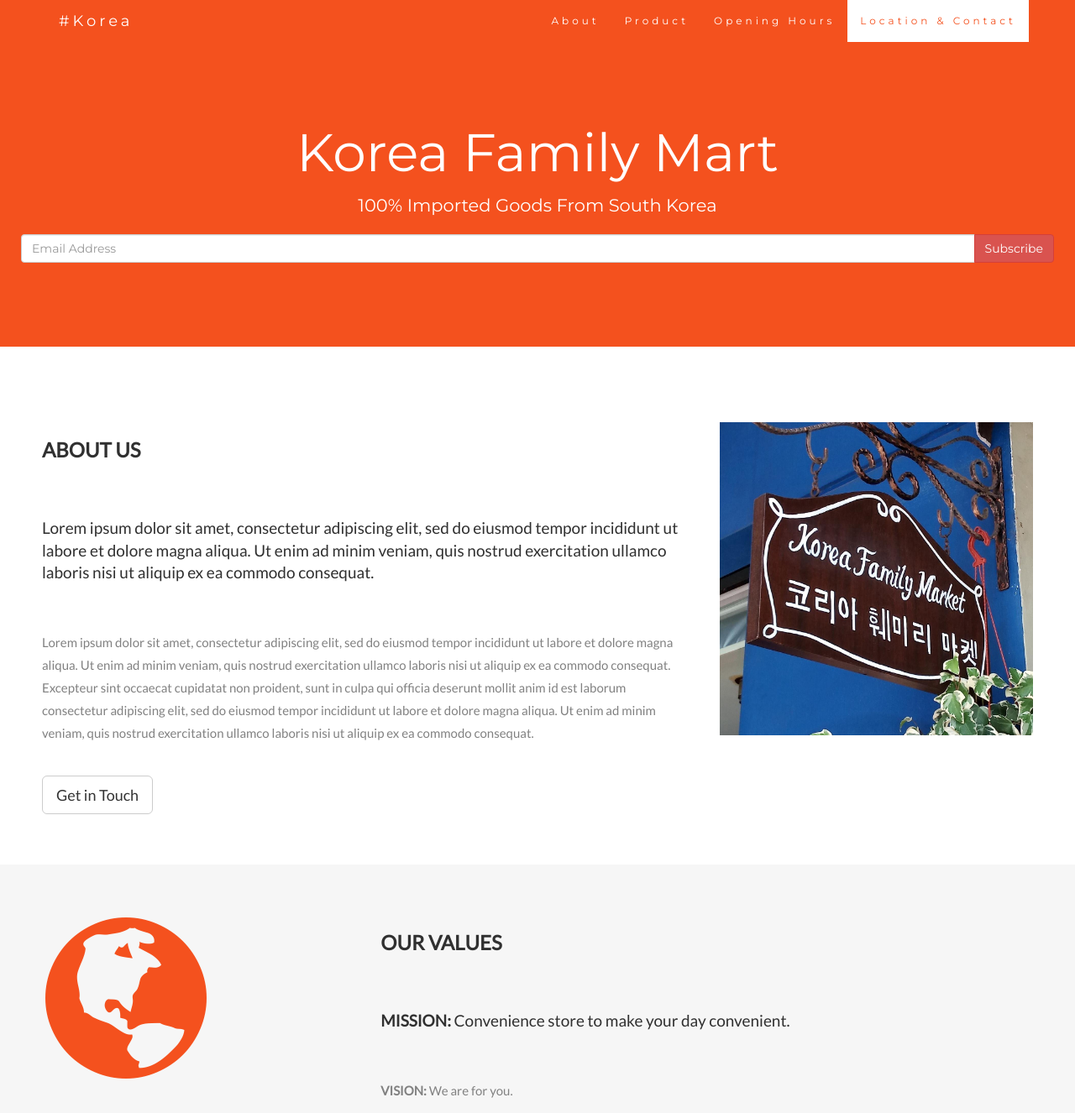
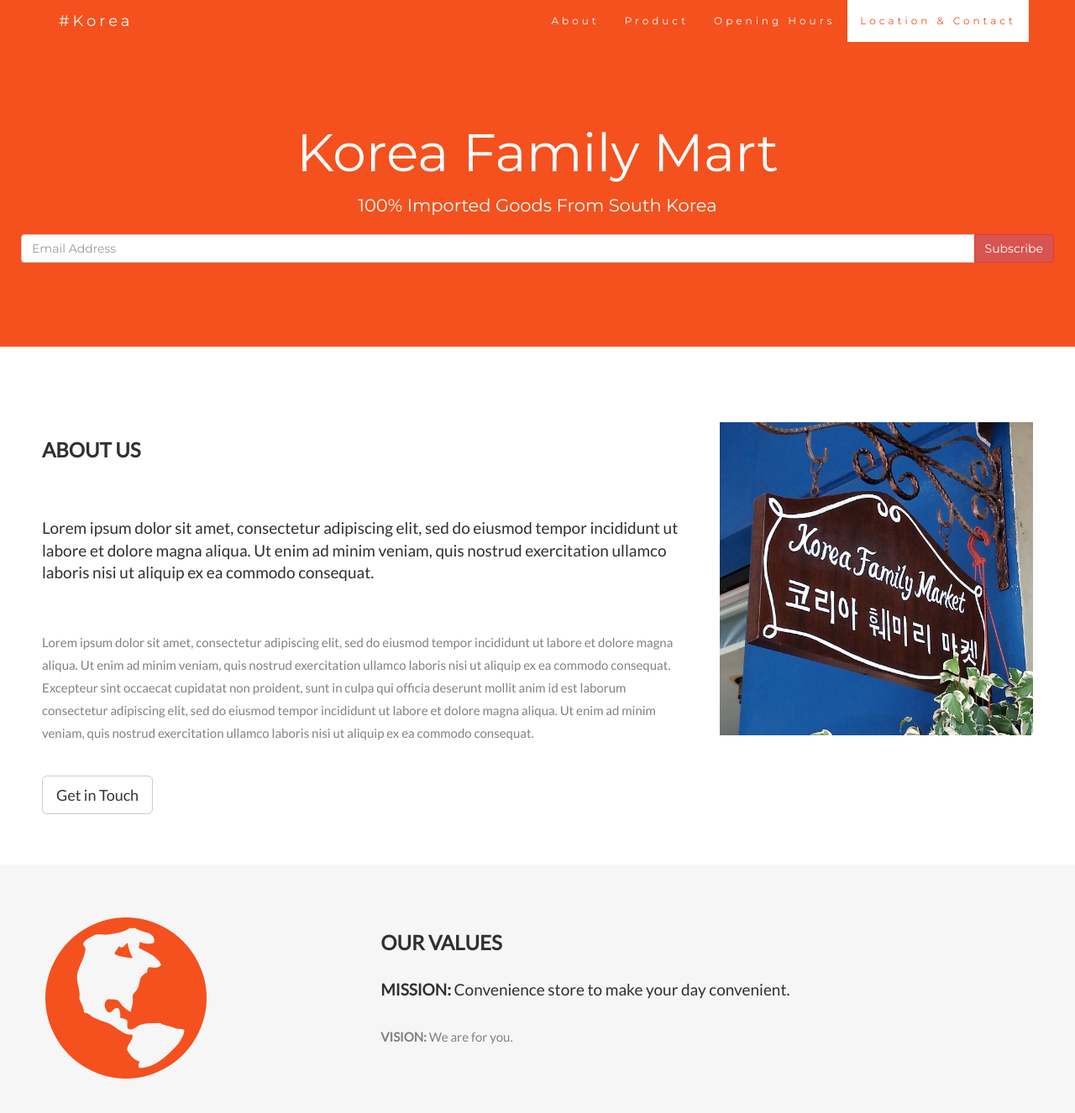
Before and after one commit to zicheng99/dmmlandingpage.github.io, a plain HTML site: page store/index.html in a window 1280 px wide. Shown: the top 1326 px of the page at 84% size. Drawn offline with nearby package versions, Linux system fonts and the light colour scheme.

Commit message:
Update index.html

```diff
--- a/store/index.html
+++ b/store/index.html
@@ -251,8 +251,8 @@
       <span class="glyphicon glyphicon-globe logo slideanim"></span>
     </div>
     <div class="col-sm-8">
-      <h2>Our Values</h2><br>
-      <h4><strong>MISSION:</strong> Convenience store to make your day convenient.</h4><br>
+      <h2>Our Values</h2>
+      <h4><strong>MISSION:</strong> Convenience store to make your day convenient.</h4>
       <p><strong>VISION:</strong> We are for you.</p>
     </div>
   </div>
```
